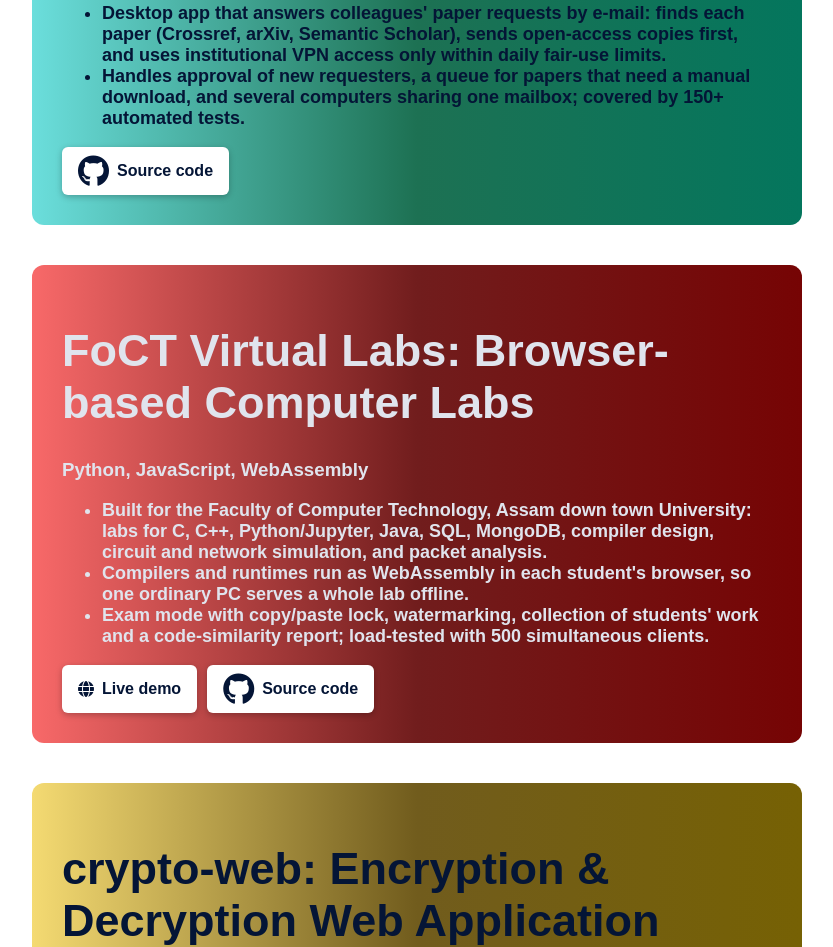
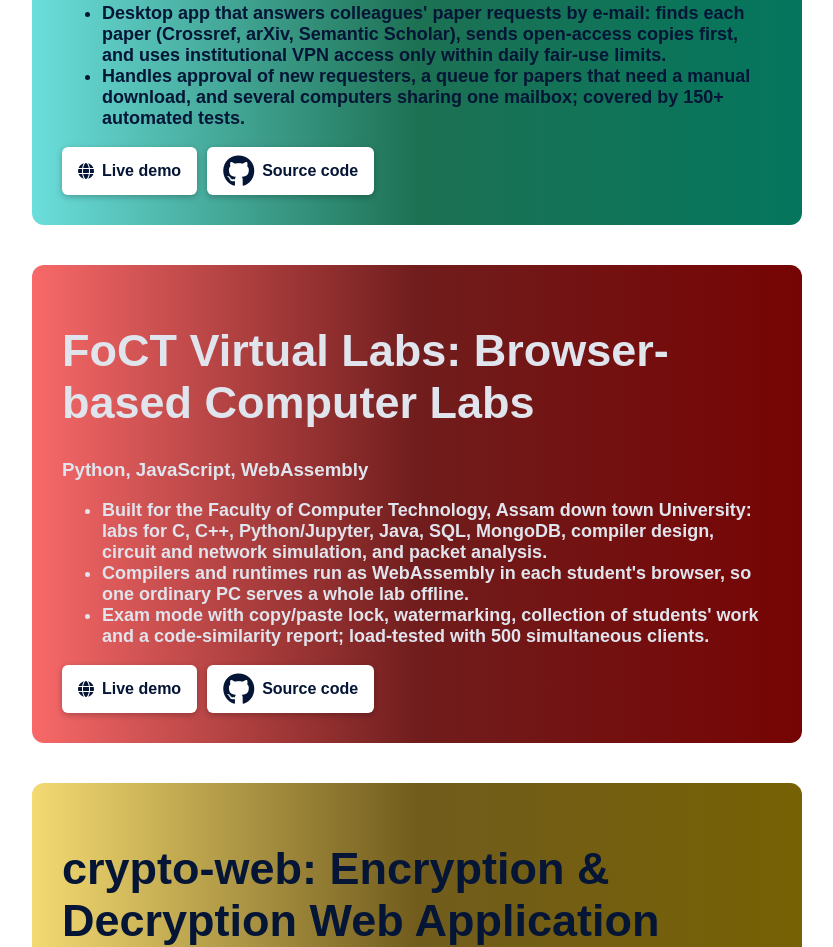
Before and after one commit to Priyoraj/Portfolio, a plain HTML site: page index.html in a window 1280 px wide. Shown: the part 3125-4072 px from the top of the page, without its empty margins (223-1056 px from the left). Drawn offline with Linux system fonts and the light colour scheme.

Commit message:
Add the PaperBot live demo link to the portfolio
The PaperBot project card gets a "Live demo" button
(https://priyoraj.github.io/paperbot/) before "Source code", like the
FoCT Virtual Labs and crypto-web cards.

Co-Authored-By: Claude Opus 5.5 <noreply@anthropic.com>
Claude-Session: https://claude.ai/code/session_01X3UN8RRoEkQuaAzVLCdAMH

```diff
--- a/index.html
+++ b/index.html
@@ -232,6 +232,7 @@
                             several computers sharing one mailbox; covered by 150+ automated tests.</li>
                     </ul>
                     <div class="project-links">
+                        <a href="https://priyoraj.github.io/paperbot/"><i class="fa-solid fa-globe" aria-hidden="true"></i> Live demo</a>
                         <a href="https://github.com/Priyoraj/paperbot"><i class="fa-brands fa-github" aria-hidden="true"></i> Source code</a>
                     </div>
                 </div>
```
